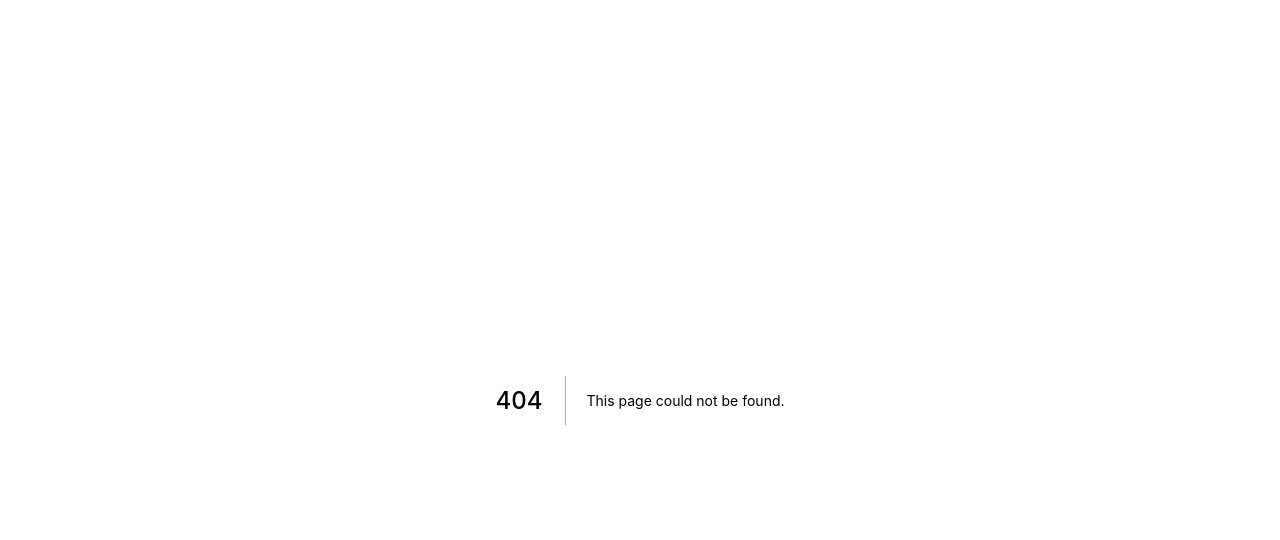
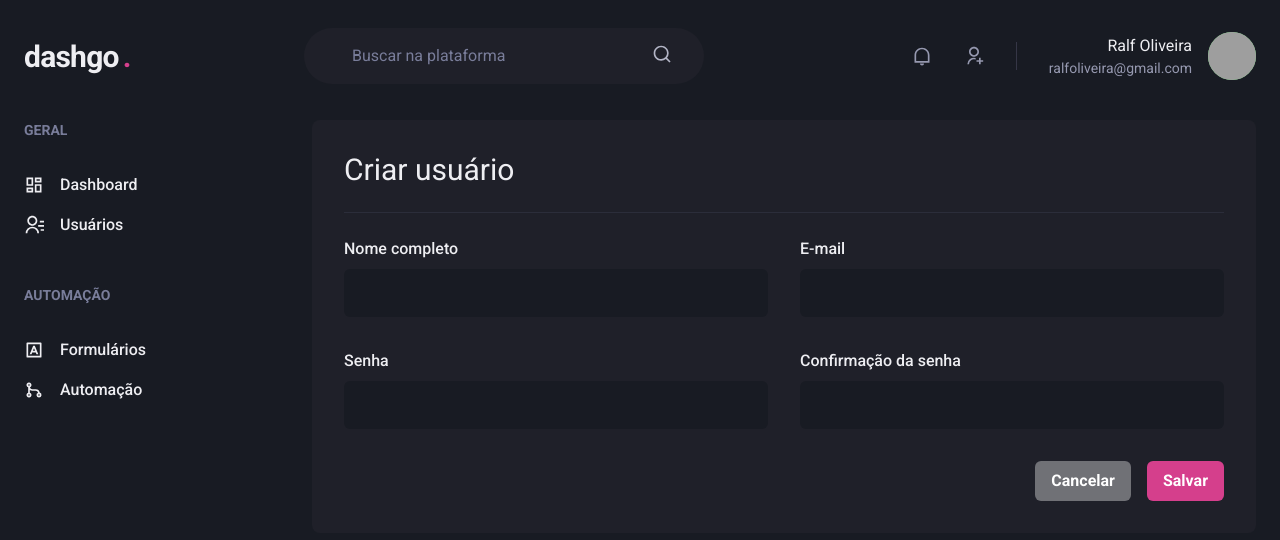
Before and after one commit to heyralfs/nextjs-dashboard, a Next.js app: page /users/create in a window 1280 px wide. Before the commit this address had no page. Shown: the top 540 px of the page. Built offline with nearby package versions, Linux system fonts and the light colour scheme; grey boxes are pictures that could not be loaded.

Commit message:
Create user

```diff
--- /dev/null
+++ b/src/pages/users/create.tsx
@@ -0,0 +1,60 @@
+import {
+	Box,
+	Button,
+	Divider,
+	Flex,
+	Heading,
+	HStack,
+	SimpleGrid,
+	VStack,
+} from "@chakra-ui/react";
+import { Input } from "../../components/Form/Input";
+import { Header } from "../../components/Header";
+import { Sidebar } from "../../components/Sidebar";
+
+export default function CreateUser() {
+	return (
+		<Box>
+			<Header />
+
+			<Flex w="100%" my="6" maxW={1480} mx="auto" px="6">
+				<Sidebar />
+
+				<Box flex="1" borderRadius="8" bg="gray.800" p="8">
+					<Heading size="lg" fontWeight="normal">
+						Criar usuário
+					</Heading>
+
+					<Divider my="6" borderColor="gray.700" />
+
+					<VStack spacing="8">
+						<SimpleGrid minChildWidth="240px" spacing="8" w="100%">
+							<Input name="name" label="Nome completo" />
+							<Input name="email" label="E-mail" type="email" />
+						</SimpleGrid>
+
+						<SimpleGrid minChildWidth="240px" spacing="8" w="100%">
+							<Input
+								name="password"
+								label="Senha"
+								type="password"
+							/>
+							<Input
+								name="password_confirmation"
+								label="Confirmação da senha"
+								type="password"
+							/>
+						</SimpleGrid>
+					</VStack>
+
+					<Flex mt="8" justify="flex-end">
+						<HStack spacing="4">
+							<Button colorScheme="whiteAlpha"> Cancelar</Button>
+							<Button colorScheme="pink"> Salvar</Button>
+						</HStack>
+					</Flex>
+				</Box>
+			</Flex>
+		</Box>
+	);
+}
```
